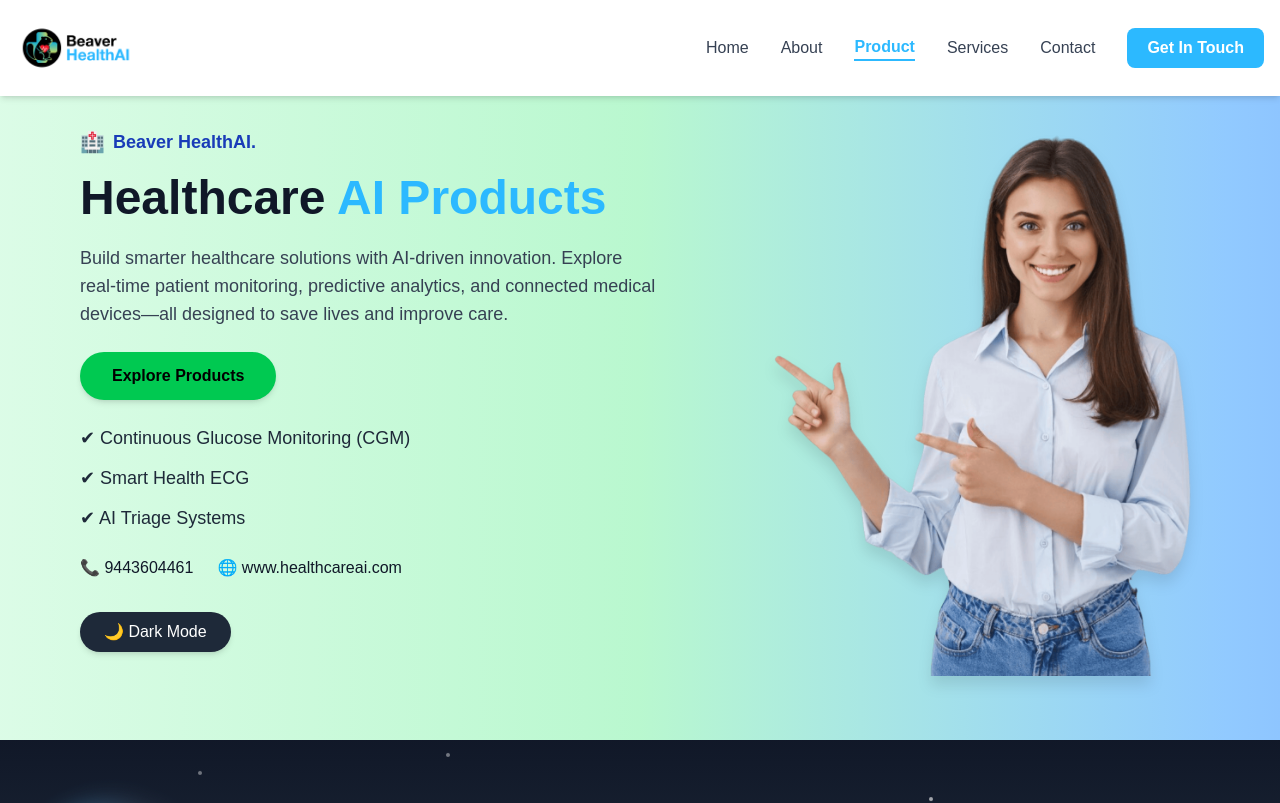
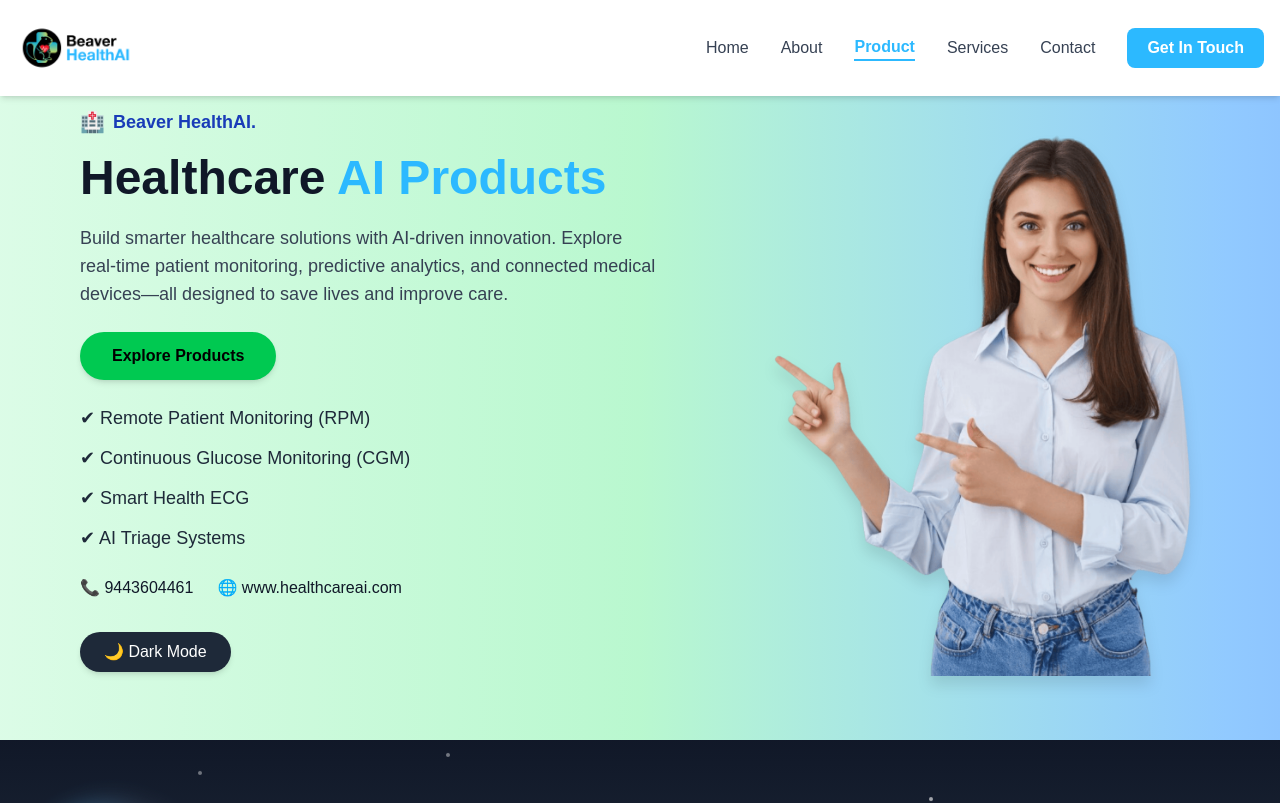
Before and after one commit to sritechbees/healthaipage, a Next.js app: page /ourproduct/product_hero in a window 1280 px wide. Shown: the top 803 px of the page. Built offline with nearby package versions, Linux system fonts and the light colour scheme.

Commit message:
sample check

```diff
--- a/src/common/healthcareproducthero.tsx
+++ b/src/common/healthcareproducthero.tsx
@@ -79,6 +79,16 @@ export default function Coursescard() {
 
             {/* List of Products with Links */}
             <ul className="mt-6 space-y-3 text-lg">
+                <li>
+                <Link
+                  href="/ourproduct/remote_patient/remote_patienthero"
+                  className={`hover:underline ${
+                    darkMode ? 'text-gray-200' : 'text-gray-800'
+                  }`}
+                >
+                  ✔ Remote Patient Monitoring (RPM)
+                </Link>
+              </li>
               <li>
                 <Link
                   href="/ourproduct/cgmherosection"
@@ -89,6 +99,7 @@ export default function Coursescard() {
                   ✔ Continuous Glucose Monitoring (CGM)
                 </Link>
               </li>
+
               <li>
                 <Link
                   href="/ourproduct/ecgherosection"
```
